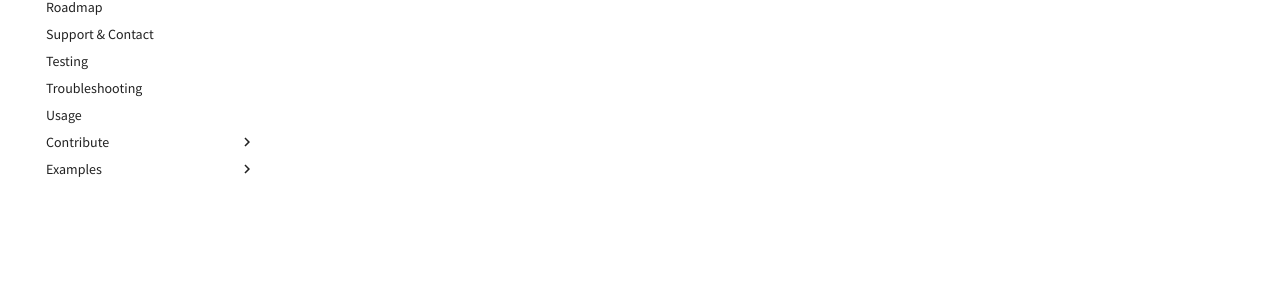
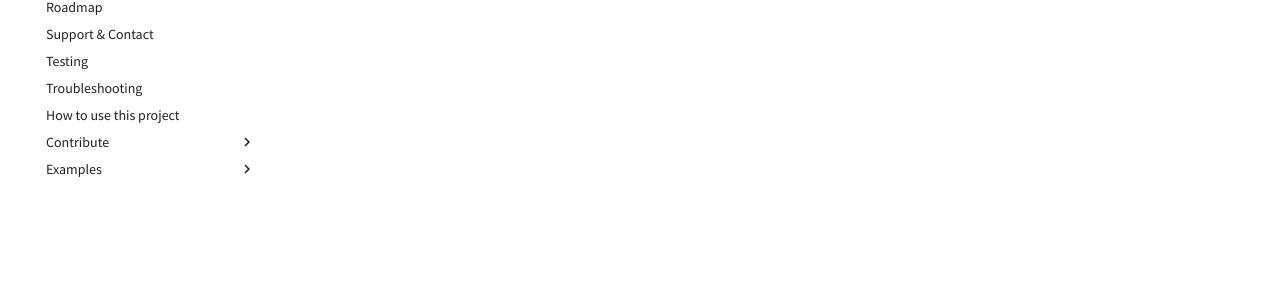
Before and after one commit to hadenlabs/kubeadm-multipass, an MkDocs documentation site: the page built from docs/index.md, in a window 1280 px wide. Shown: the part 455-755 px from the top of the page. Built offline with MkDocs 1.6.1 and Material for MkDocs 9.7.7, drawn with Linux system fonts in a browser that asks for light colours; comment, search, counter and statistics services are not loaded.

Commit message:
docs: implement information usage (#22)

````diff
--- a/docs/usage.md
+++ b/docs/usage.md
@@ -0,0 +1,7 @@
+# How to use this project
+
+```bash
+task setup
+task multipass:launch:k8s:master
+task multipass:launch:k8s:node
+```
````
Also changed, not shown: SECURITY.md (+1 -1 lines), 2 other files.
